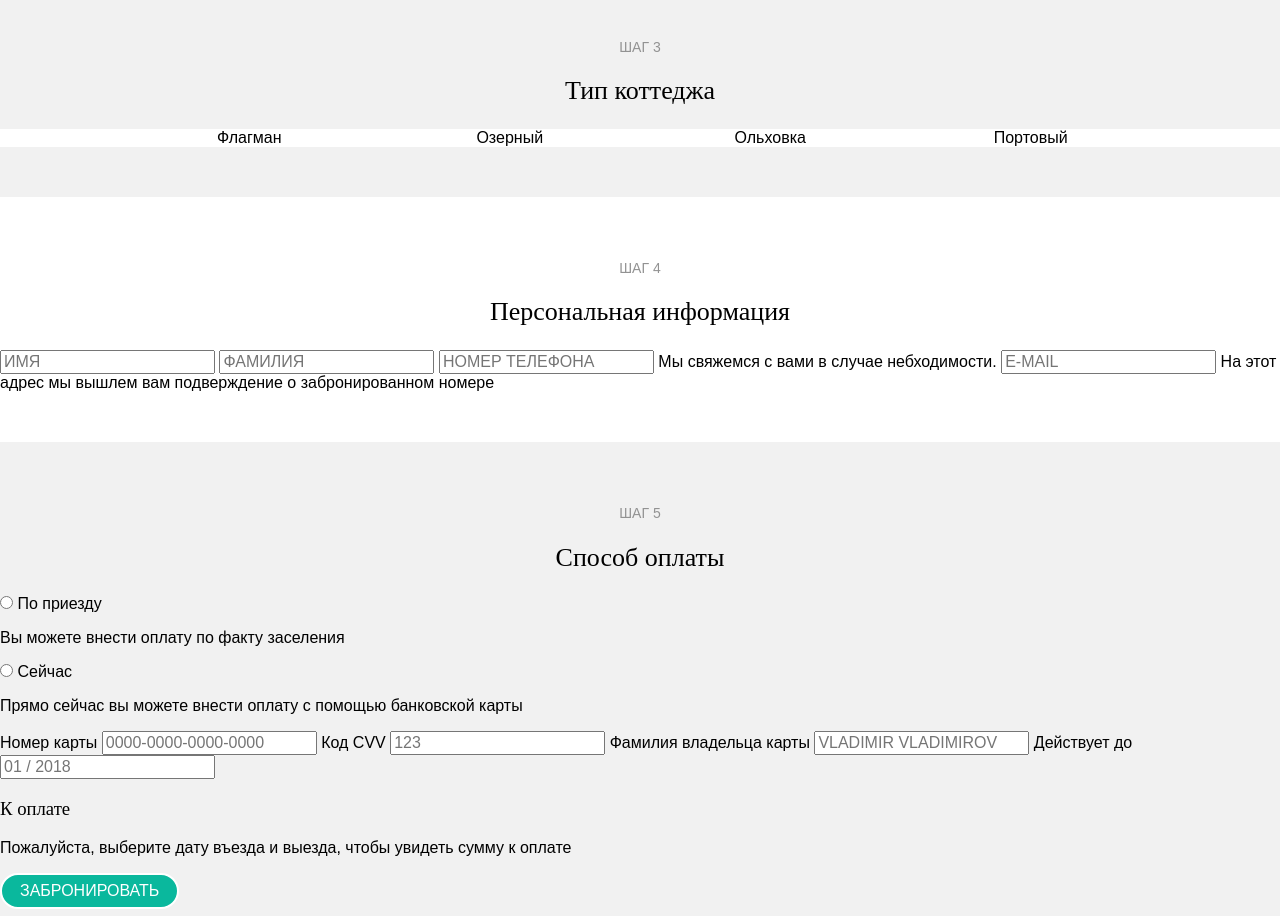
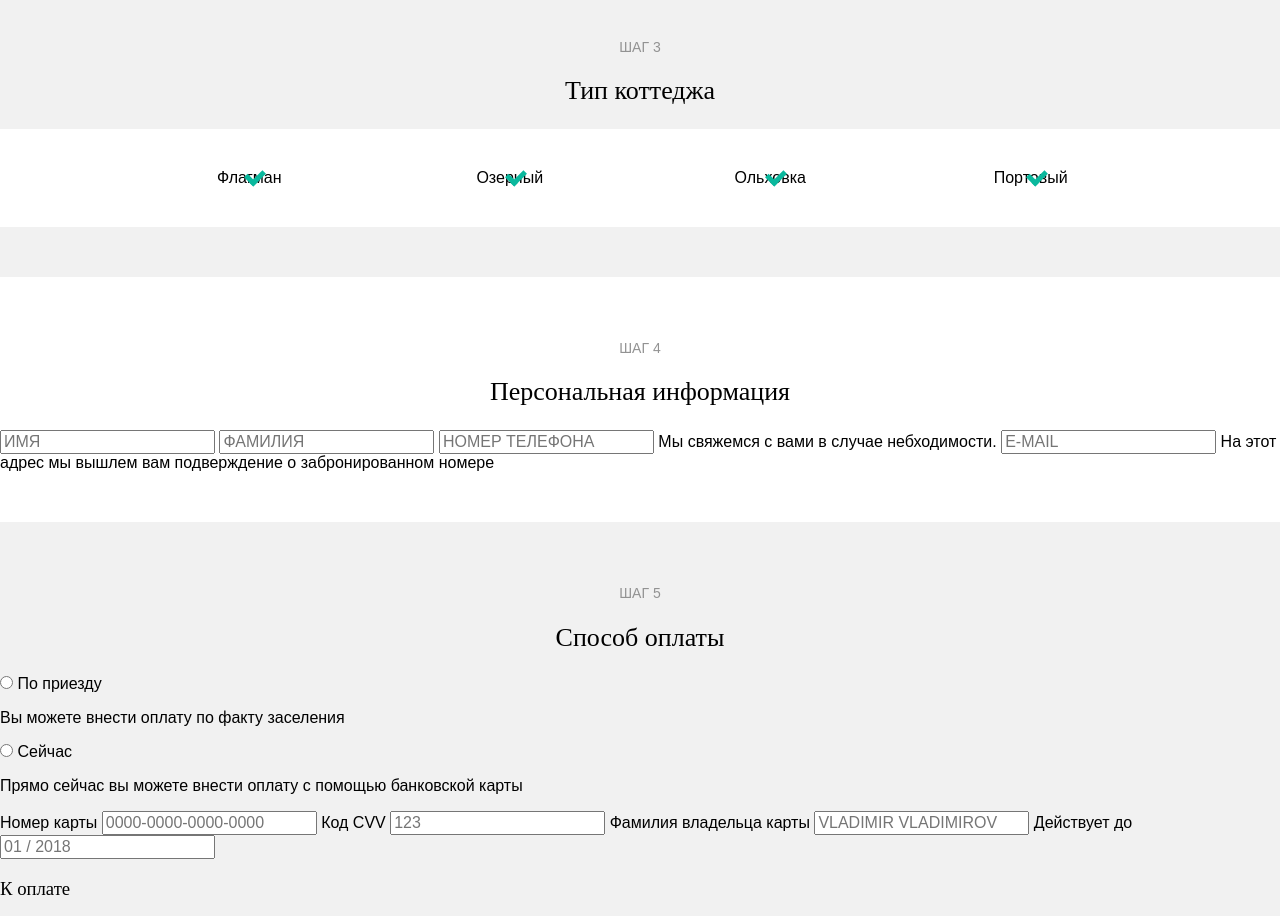
Before and after one commit to irnbru-dev/Green-Valley-WORKING, a website: page form.html in a window 1280 px wide. Shown: the part 1040-1956 px from the top of the page. Drawn offline with nearby package versions, Linux system fonts and the light colour scheme; files that its build step writes are made by us from their sources.

Commit message:
18/12
Form small changes

```diff
--- a/less/blocks/booking-form.less
+++ b/less/blocks/booking-form.less
@@ -85,6 +85,25 @@
   &__cottage-type label {
     display: block;
     width: 100%;
+    position: relative;
+    // border: 1px solid red;
+
+    padding: 40px 0;
+  }
+
+  &__cottage-type label:before {
+    position: absolute;
+    display: inline-block;
+    content: "";
+
+    width: 13px;
+    height: 8px;
+    left: 125px;
+    transform: rotate(-45deg);
+
+    border-left: 5px solid @green;
+    border-bottom: 5px solid @green;
+
   }
 
   &__cottage-type input[type=radio] {
```
